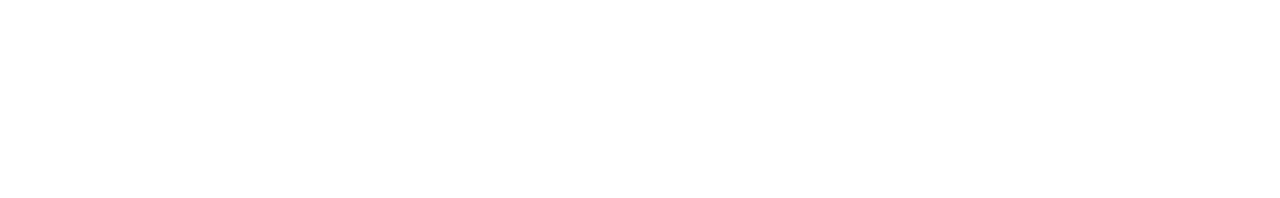
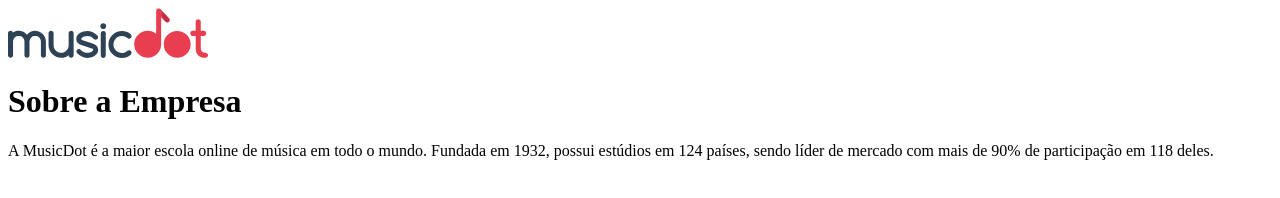
Before and after one commit to SoftwareDeveloperx86/curso_reactjs_nextjs, a plain HTML site: page página_web/index.html in a window 1280 px wide. Drawn offline with Linux system fonts and the light colour scheme; files whose address does not match are found by name.

Commit message:
alterando a página

```diff
--- a/página_web/index.html
+++ b/página_web/index.html
@@ -9,6 +9,15 @@
 </head>
 
 <body>
+    <img src="file:///C:/curso_reactjs_nextjs/primeira_p%C3%A1gina_web/projeto_musicdot/img/logo.svg" alt="MusicDot">
+
+    <h1>Sobre a Empresa</h1>
+
+    <p>
+        A MusicDot é a maior escola online de música em todo o mundo.
+        Fundada em 1932, possui estúdios em 124 países, sendo líder de mercado com mais de 90% de
+        participação em 118 deles.
+    </p>
 
 </body>
 
```
